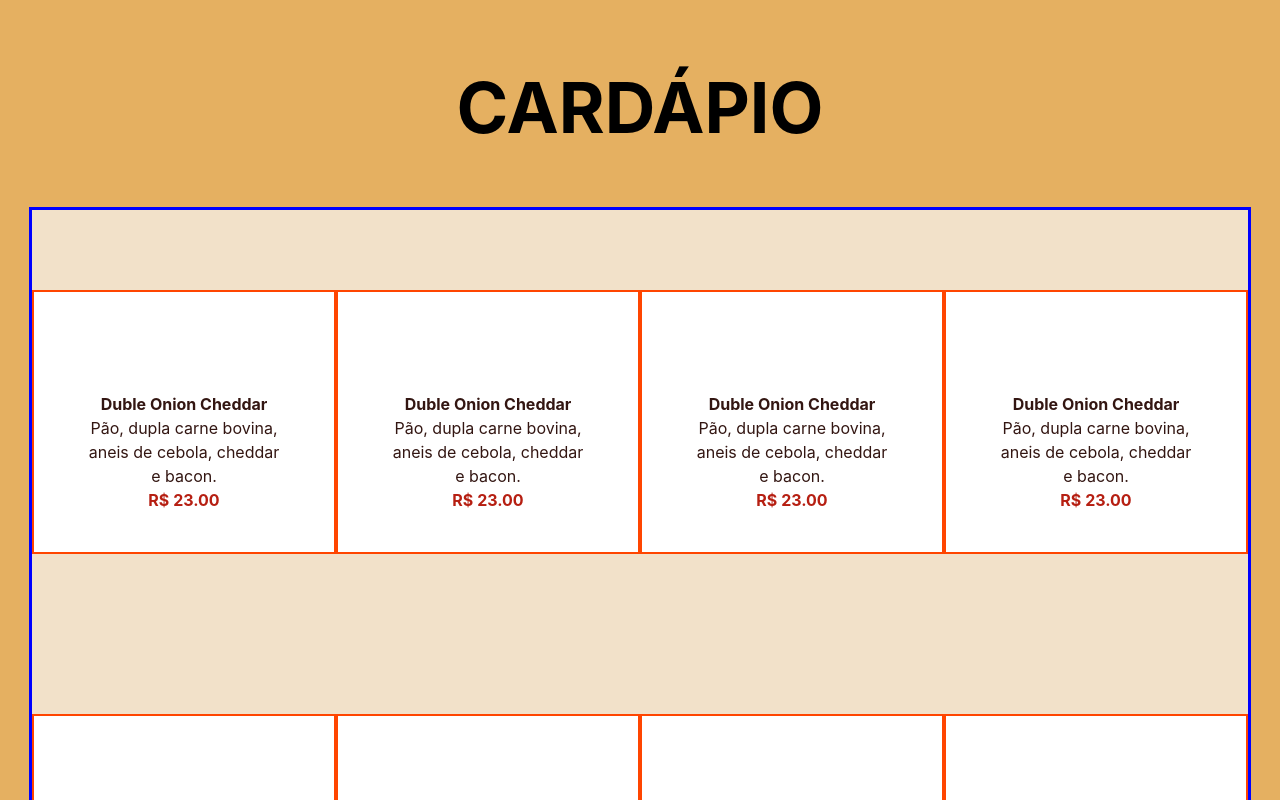
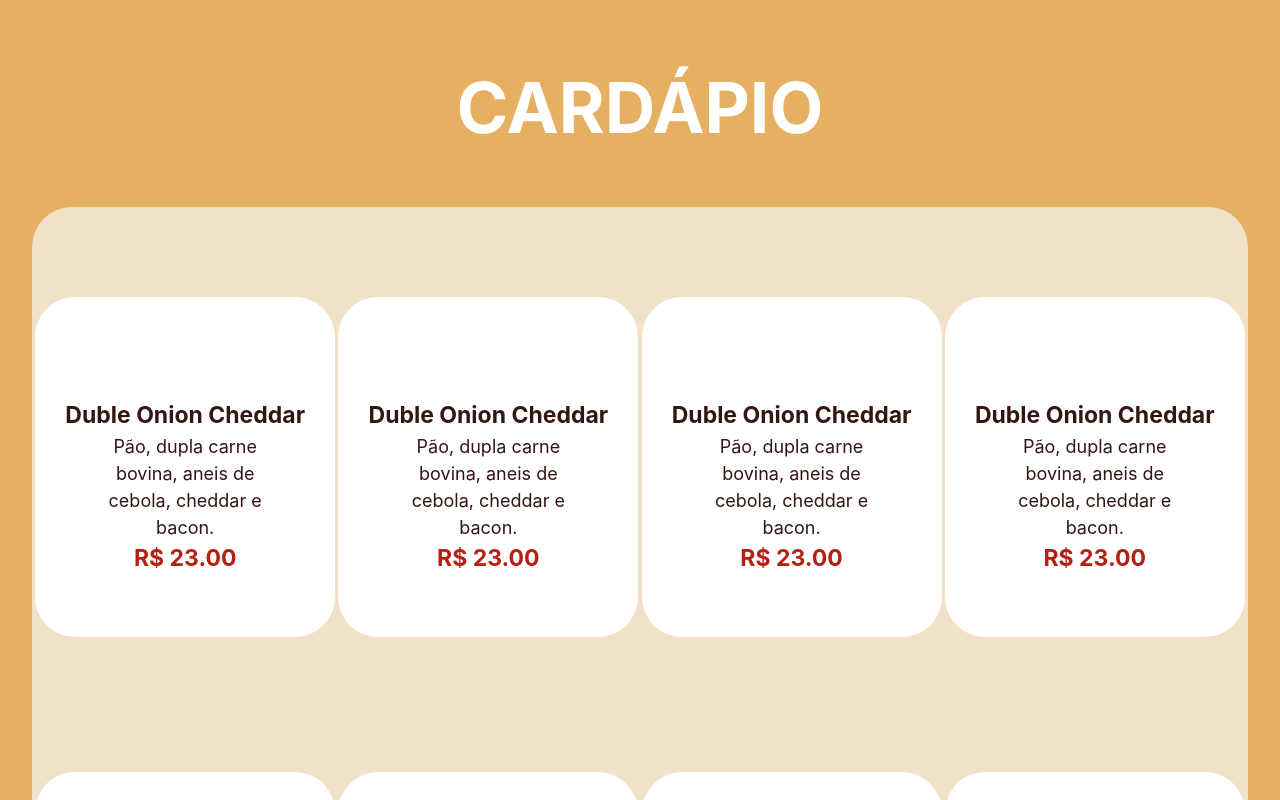
Before and after one commit to ufjf-dcc207/ufjf-dcc207-2024-3-a-trb1-BrenoRMachado, a React (Vite) app: page / in a window 1280 px wide. Shown: the top 800 px of the page. Built offline with nearby package versions, Linux system fonts and the light colour scheme.

Commit message:
Ajustes no CSS do App e do Alimentos

```diff
--- a/src/App.css
+++ b/src/App.css
@@ -1,23 +1,28 @@
 .app {
-    background-color: #e5b061; /*colocar uma cor de fundo pro app*/
-    height: 1200px; /*faz o app preencher toda a página praticamente*/
-    padding-top: 0.5em; /*faz preencher o topo que faltava*/
-
-    display: flex; /*faz o display ser flexivel*/
-    align-items: center; /*deixa o conteúdo centralizado horizontalmente*/
-    flex-direction: column; /*deixa o conteúdo centralizado verticalmente*/
-
+    /*fundo*/
+    background-color: #e5b061;
+    height: 1200px;
+    padding-top: 0.5em;
+    /*organização do conteúdo na tela*/
+    display: flex;
+    align-items: center;
+    flex-direction: column;
+    /*tírulo*/
     h1 {
         font-size: 70px ; /*aumenta o tamanho do titulo*/
+        color: #ffffff;
     }
 }
 
 .menu{
-    border: 3px solid blue; /*bota borda ilustrativa pro menu*/
-    background-color: #f2e1c9; /*coloca uma cor de fundo pro menu*/
+    /*border: 3px solid blue;*/
+    /*fundo*/
+    background-color: #f2e1c9;
+    border-radius: 40px;
     display: flex; /*torna o display do menu flexível*/
     width: 95%; /*faz o menu pegar quase toda a largura da página*/
 
+    /*conteúdo*/
     flex-wrap: wrap;
     justify-content: space-evenly;
 }
--- a/src/Componentes/Alimentos/Alimentos.css
+++ b/src/Componentes/Alimentos/Alimentos.css
@@ -1,24 +1,31 @@
 .alimentos{
-    border: 2px solid orangered; /*colcoca borda pra vizualizar a caixa dos alimentos*/
-    width: 300px; /*conserta a largura das caixas* dos alimentos*/
+    /*border: 2px solid orangered;*/
 
-    background-color: white;
-    color: #331612;
-    margin-top: 80px;
-    height: 200px;
-    margin-bottom: 80px;
+    /*formato das caixas*/
+    background-color: #ffffff;
+    width: 300px;
+    height: 300px;
+    border-radius: 40px;
+
+    /*posição das caixas*/
+    margin-top: 90px;
+    margin-bottom: 45px;
+
+    /*texto posição*/
     display: flex;
-    padding-top: 60px;
     flex-direction: column;
     justify-content: center;
     align-items: center;
-
+    padding-top: 40px;
+    font-size: 23px;
+    color: #331612;
+    .nome{
+        font-weight: bolder;
+    }
     .descricao{
+        font-size: 18px;
         text-align: center;
         width: 200px;
-    }
-    .nome{
-        font-weight: bolder;
     }
     .preco{
         color: #b61f12;
```
